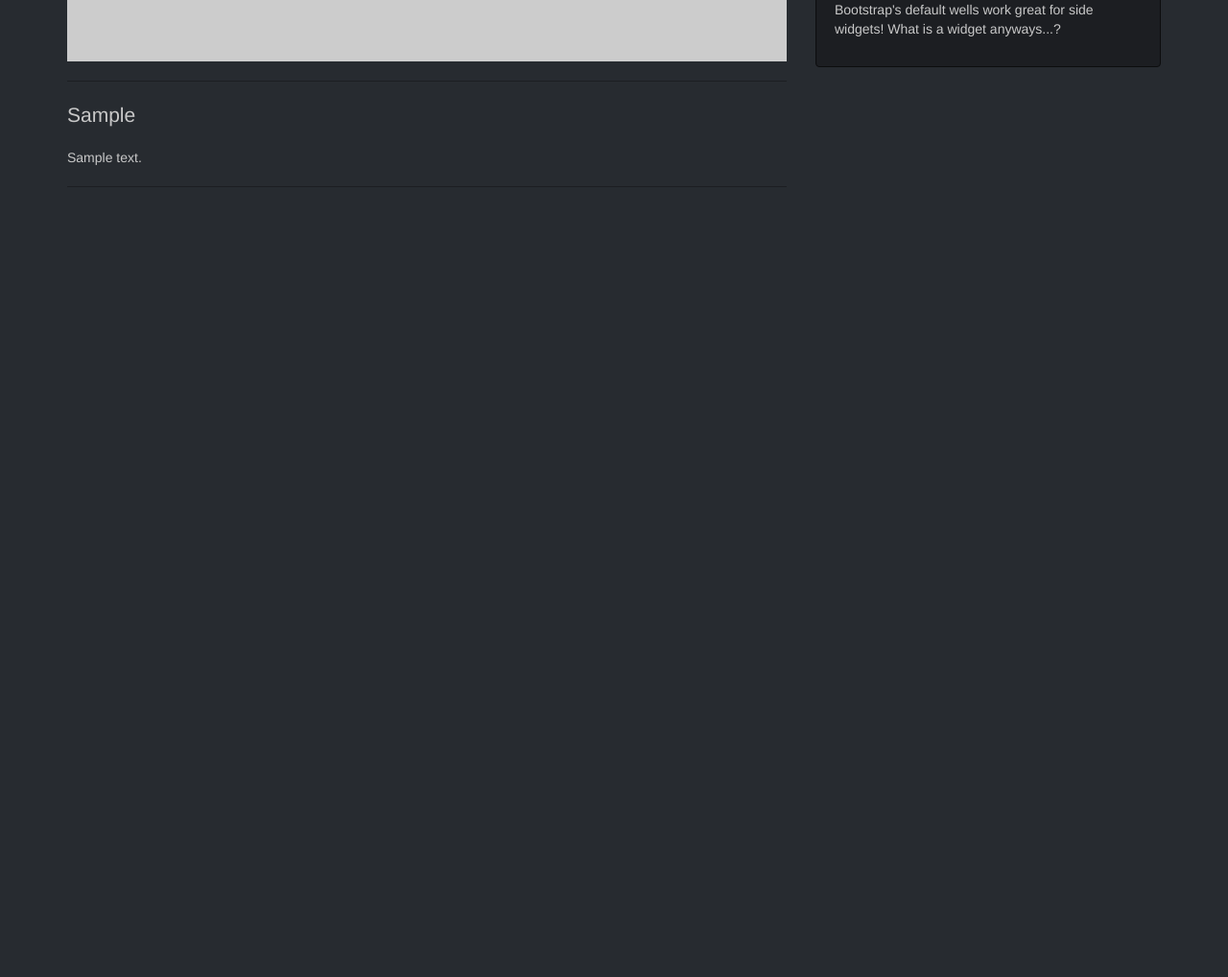
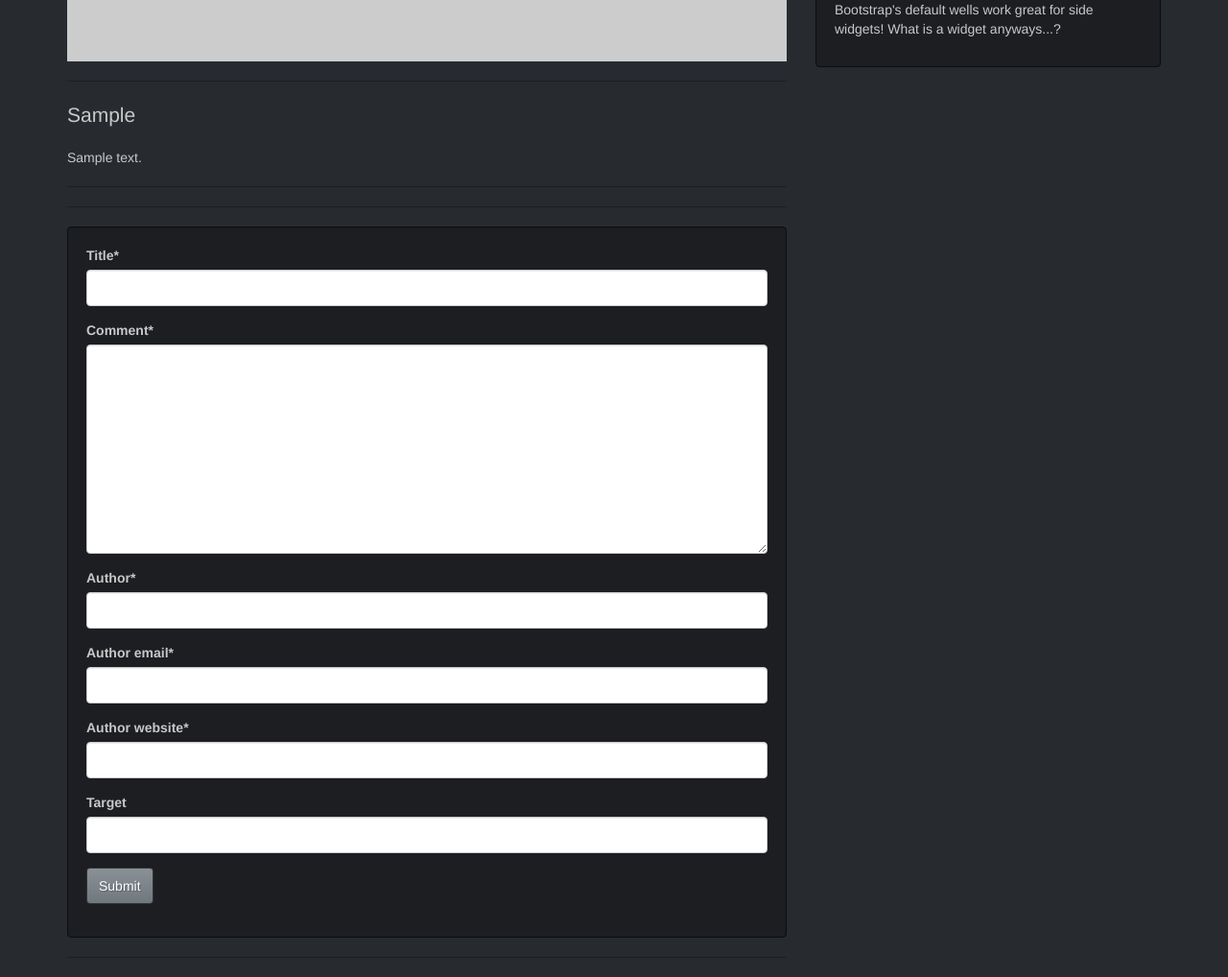
Before and after one commit to dagolap/dagolavprestegarden, a Django app: a page that uses homepage/apps/blog/templates/blog/post-details.html in a window 1280 px wide. Shown: the part 487-1505 px from the top of the page at 96% size. Before the commit the page ends 682 px from the top, so only its background shows below. Run offline with Django 3.2, Linux system fonts and the light colour scheme; tables that the repository leaves empty hold one stand-in row (values such as "Sample post"); grey boxes labelled with a size stand in for pictures from a placeholder-image service; some libraries are stand-ins or nearby versions.

Commit message:
Adding lots of comment stuff

```diff
--- a/homepage/apps/blog/models.py
+++ b/homepage/apps/blog/models.py
@@ -18,3 +18,6 @@ class Post(models.Model):
     def get_absolute_url(self):
         from django.core.urlresolvers import reverse
         return reverse('post_details', kwargs={"slug":self.slug})
+
+    def get_identifier_url(self):
+        return self.get_absolute_url()
--- a/homepage/apps/blog/templates/blog/post-details.html
+++ b/homepage/apps/blog/templates/blog/post-details.html
@@ -1,6 +1,6 @@
 {% extends "blog/base.html" %}
 {% load markup %}
-
+{% load comments_tags %}
 {% block blogcontent %}
 
   <article>
@@ -16,5 +16,6 @@
   </article>
   <hr>
 
+  {% show_comments post.get_identifier_url "http://localhost:8080" %}
 
 {% endblock %}
--- /dev/null
+++ b/homepage/apps/comments/forms.py
@@ -0,0 +1,19 @@
+from django import forms
+from django.core.urlresolvers import reverse
+
+from crispy_forms.helper import FormHelper
+from crispy_forms.layout import Submit
+
+from .models import Comment
+
+class CommentForm(forms.ModelForm):
+    def __init__(self, *args, **kwargs):
+        super(CommentForm, self).__init__(*args, **kwargs)
+        self.helper = FormHelper()
+        self.helper.form_method = "post"
+        #self.helper.form_action = reverse("post_comment")
+        self.helper.add_input(Submit("submit", "Submit"))
+
+    class Meta:
+        model = Comment
+        fields = ["title", "comment", "author", "author_email", "author_website", "target"]
--- /dev/null
+++ b/homepage/apps/comments/templates/comments/show-comments.html
@@ -0,0 +1,15 @@
+{% load markup %}
+{% load crispy_forms_tags %}
+<hr>
+<div id="comments">
+  <div class="well">
+    {% crispy form %}
+  </div>
+  <hr>
+
+  {% for comment in comments %}
+    <h3>{{ comment.title }} <small>by {{ comment.author }} on {{ comment.created }}</small></h3>
+    {{ comment.comment|markdown }}
+  {% endfor %}
+
+</div>
--- /dev/null
+++ b/homepage/apps/comments/templatetags/comments_tags.py
@@ -0,0 +1,19 @@
+from argparse import _ActionsContainer
+from django import template
+
+from ..models import Comment
+from ..forms import CommentForm
+
+register = template.Library()
+
+@register.inclusion_tag('comments/show-comments.html')
+def show_comments(target, host_prefix=None):
+    if host_prefix:
+        target = host_prefix+target
+
+    form = CommentForm()
+
+    return {
+        "comments":Comment.objects.filter(target=target),
+        "form":form,
+    }
--- a/homepage/apps/comments/urls.py
+++ b/homepage/apps/comments/urls.py
@@ -1,3 +1,3 @@
 from django.conf.urls import patterns, url
 
-urlpatterns = patterns('')
+urlpatterns = patterns('', )
```
Also changed, not shown: homepage/apps/comments/templatetags/__init__.py (added).
